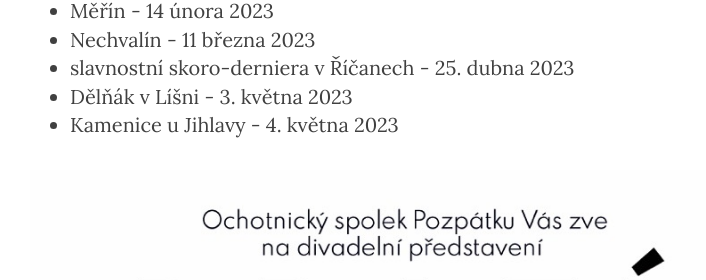
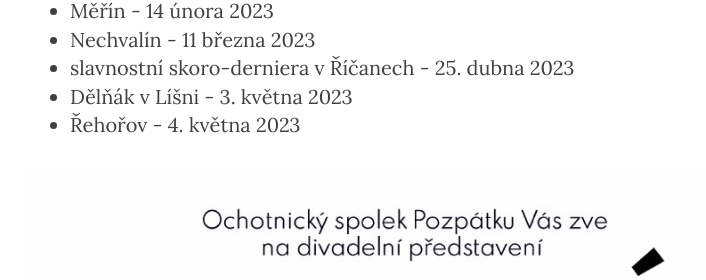
Before and after one commit to xsuchy/pozpatku, a Jekyll site: the page built from _posts/2022-11-12-drazi-pozustali.markdown, in a window 1280 px wide and 900 px high, scrolled down 1083 px. Shown: the part 148-428 px from the top of the window, without its empty margins (235-941 px from the left). Built offline with Jekyll 4.4.1, drawn with Linux system fonts in a browser that asks for light colours; nearby versions of some CDN libraries.

Commit message:
dalsi terminy

```diff
--- a/_posts/2022-11-12-drazi-pozustali.markdown
+++ b/_posts/2022-11-12-drazi-pozustali.markdown
@@ -33,6 +33,6 @@
  * [Nechvalín - 11 března 2023](https://fb.me/e/40cf7dE8C)
  * [slavnostní skoro-derniera v Říčanech - 25. dubna 2023](https://fb.me/e/vtGimQpt)
  * [Dělňák v Líšni - 3. května 2023](https://fb.me/e/M8FgN5W4)
- * Kamenice u Jihlavy - 4. května 2023
+ * [Řehořov - 4. května 2023](https://fb.me/e/zBoJkITY)
 
 <img src="/img/drazi-pozustali.jpg" />
```
